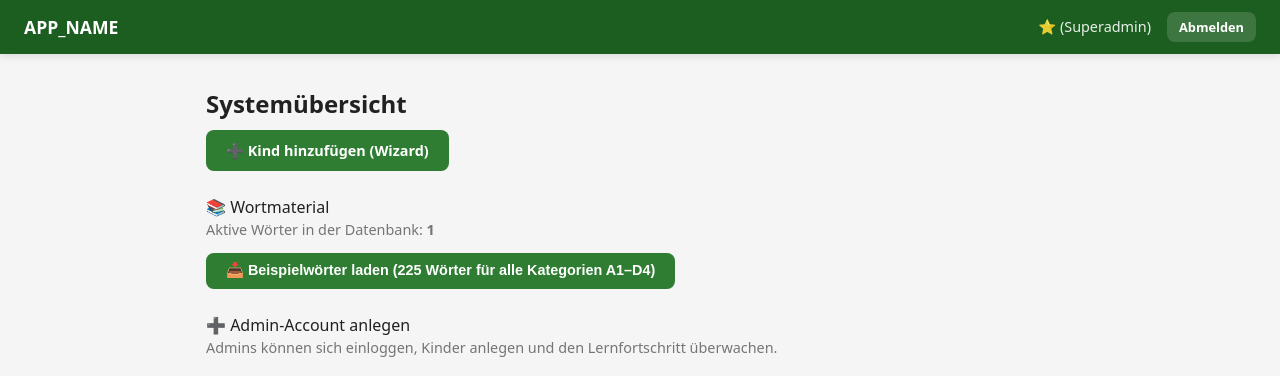
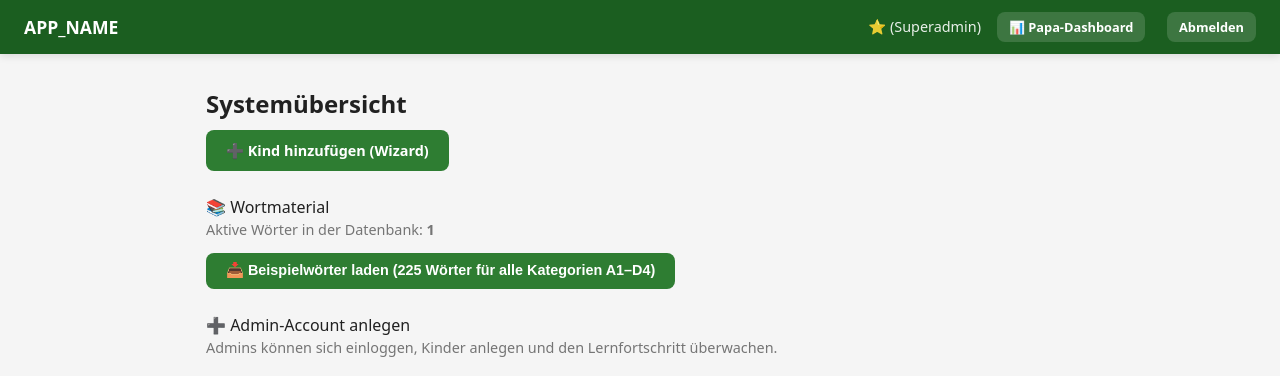
Before and after one commit to pww1980/lrs, a PHP site: template src/Views/admin/system.php in a window 1280 px wide. Shown: the top 376 px of the page. Run offline with PHP 8.4, Linux system fonts and the light colour scheme; the template is opened without the code that fills it, so the values that code supplies are empty; some libraries are stand-ins or nearby versions.

Commit message:
Add Papa-Dashboard link to superadmin navbar
https://claude.ai/code/session_01KZqpdNAHLrvX7LkyELirKd

```diff
--- a/src/Views/admin/system.php
+++ b/src/Views/admin/system.php
@@ -36,6 +36,7 @@ $wordCount = (int)db()->query("SELECT COUNT(*) FROM words WHERE active=1")->fetc
 <nav class="navbar">
   <span class="navbar-brand"><?= htmlspecialchars(APP_NAME) ?></span>
   <span class="navbar-user">⭐ <?= htmlspecialchars($_SESSION['display_name'] ?? '') ?> (Superadmin)</span>
+  <a href="<?= url('/admin/dashboard') ?>" class="btn btn-sm btn-secondary" style="margin-right:.35rem">📊 Papa-Dashboard</a>
   <a href="<?= url('/logout') ?>" class="btn btn-sm">Abmelden</a>
 </nav>
 <main class="container" style="max-width:900px">
```
